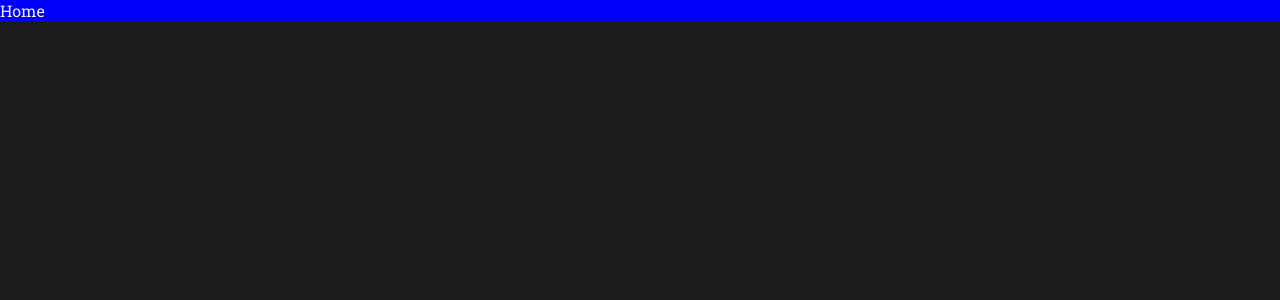
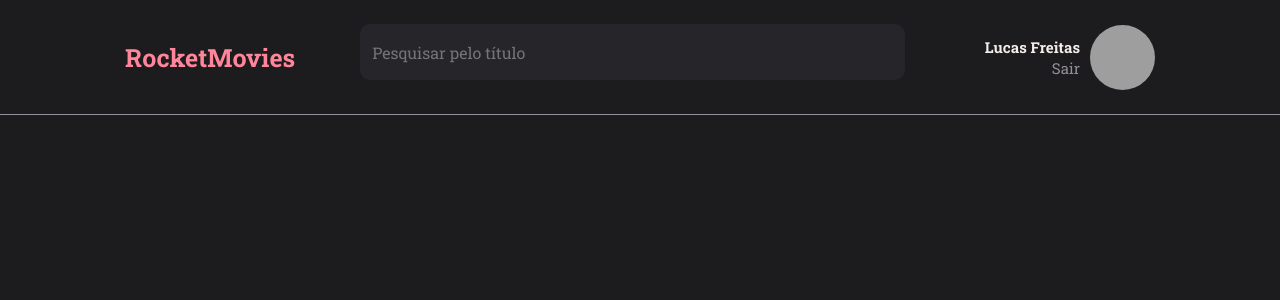
Before and after one commit to lucasfreittas/RocketFlix-Front, a React (Vite) app: page / in a window 1280 px wide. Shown: the top 300 px of the page. Built offline with nearby package versions, Linux system fonts and the light colour scheme; grey boxes are pictures that could not be loaded.

Commit message:
Header component

```diff
--- a/src/Components/Header/index.jsx
+++ b/src/Components/Header/index.jsx
@@ -0,0 +1,22 @@
+import { Container, Avatar } from './styles';
+import { Input } from '../../Components/Input';
+
+export function Header(){
+    return(
+        <Container>
+            <h1>RocketMovies</h1>
+            <Input type='text' placeholder='Pesquisar pelo título' />
+
+            <Avatar>
+
+                <div>
+                    <p>Lucas Freitas</p>
+                    <span>Sair</span>
+                </div>
+
+                <img src="https://github.com/lucasfreittas.png" alt="Foto do Usuário" />
+
+            </Avatar>
+        </Container>
+    )
+}
--- a/src/Components/Header/styles.js
+++ b/src/Components/Header/styles.js
@@ -0,0 +1,54 @@
+import styled from 'styled-components';
+
+
+export const Container = styled.div`
+    width: 100%;
+    height: 115px;
+    border-bottom-width: 1px;
+    border-bottom-style: solid;
+    border-bottom-color: ${({theme}) => theme.COLORS.LIGHT_GRAY};
+
+    display: flex;
+    justify-content: center;
+    align-items: center;
+    gap: 65px;
+
+    padding: 0 125px;;
+
+    >h1{
+        font-size: 25px;
+        font-weight: bold;
+        color: ${({theme}) => theme.COLORS.PINK};
+    }
+
+
+`;
+
+export const Avatar = styled.div`
+    display: flex;
+    gap: 10px;
+    justify-content: center;
+    align-items: center;
+
+    >img{
+        width: 65px;
+        height: 65px;
+        border-radius: 50%;
+    }
+
+    > div{
+        width: 110px;
+        text-align: right;
+    }
+
+    > div p {
+        font-size: 15px;
+        font-weight: bold;
+    }
+
+    > div span{
+        font-size: 15px;
+        font-weight: normal;
+        color: ${({theme}) => theme.COLORS.LIGHT_GRAY};
+    }
+`;
--- a/src/Pages/Home/index.jsx
+++ b/src/Pages/Home/index.jsx
@@ -1,9 +1,10 @@
 import { Container } from './styles';
+import { Header } from '../../Components/Header'
 
 export function Home(){
     return(
         <Container>
-            Home
+            <Header />
         </Container>
     )
 }
--- a/src/Pages/Home/styles.js
+++ b/src/Pages/Home/styles.js
@@ -3,5 +3,5 @@ import styled from 'styled-components';
 export const Container = styled.div`
   width: 100%;
   height: 100%;
-  background-color: blue;
+
 `
```
